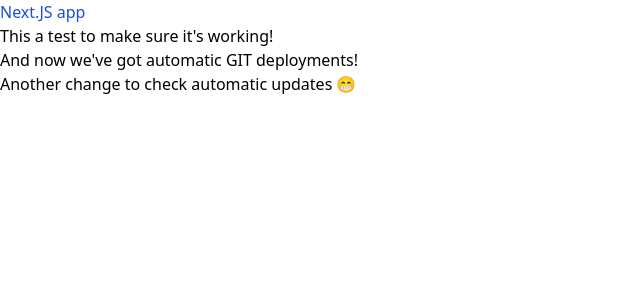
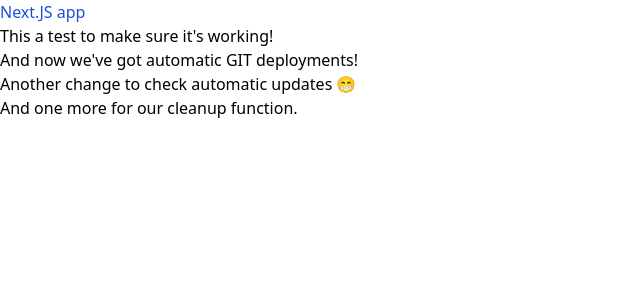
Before and after one commit to mytchallb/blog-plesk-node, a Next.js app: page / in a window 1280 px wide. Shown: the top 300 px of the page, without its empty margins (0-640 px from the left). Built offline with nearby package versions, Linux system fonts and the light colour scheme.

Commit message:
added cleanup function

```diff
--- a/package.json
+++ b/package.json
@@ -5,6 +5,7 @@
   "scripts": {
     "dev": "next dev",
     "build": "next build",
+    "cleanup": "rm -r node_modules",
     "start": "next start",
     "lint": "next lint",
     "migrate:local": "dotenv -e .env.local -- npx prisma migrate dev",
--- a/pages/index.tsx
+++ b/pages/index.tsx
@@ -13,6 +13,7 @@
         <p>This a test to make sure it's working!</p>
         <p>And now we've got automatic GIT deployments!</p>
         <p>Another change to check automatic updates 😁</p>
+        <p>And one more for our cleanup function.</p>
       </main>
     </>
   );
```
Also changed, not shown: 1 other file (tests, documents, lock files or other folders).
